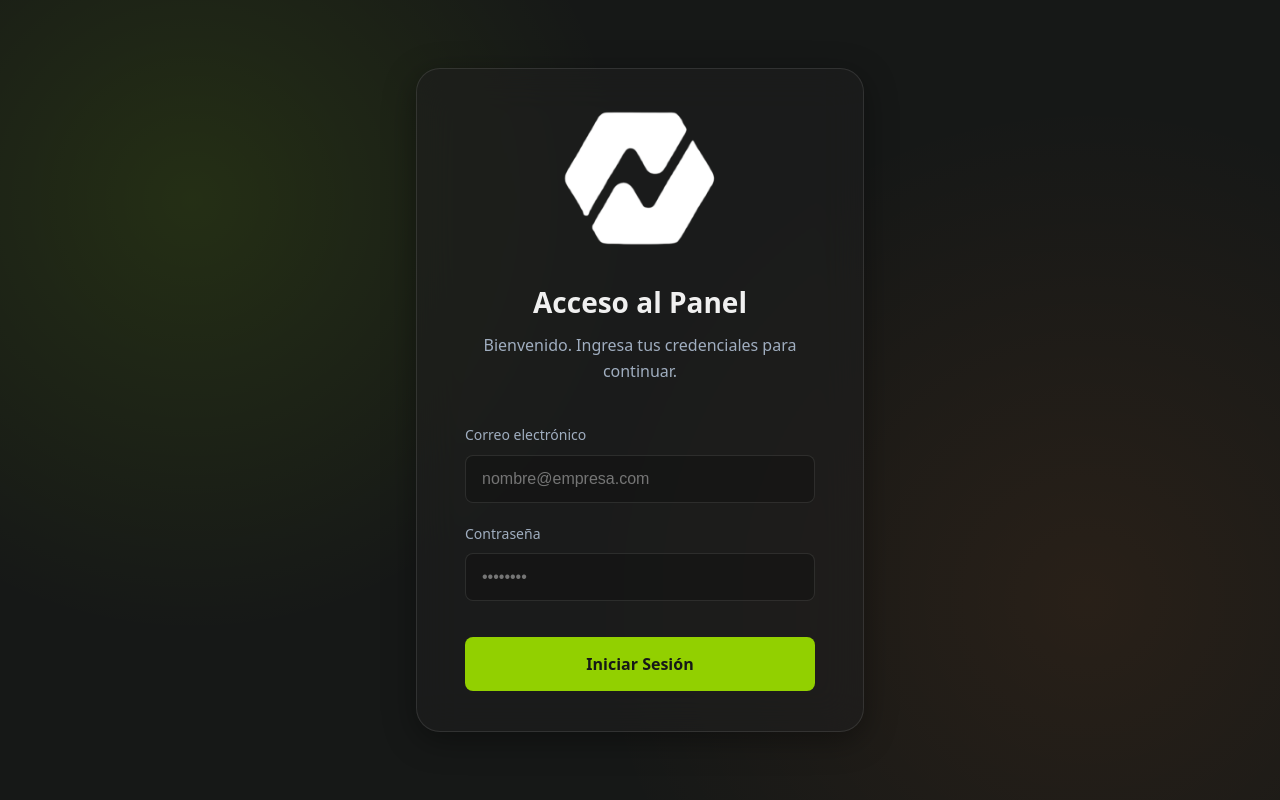
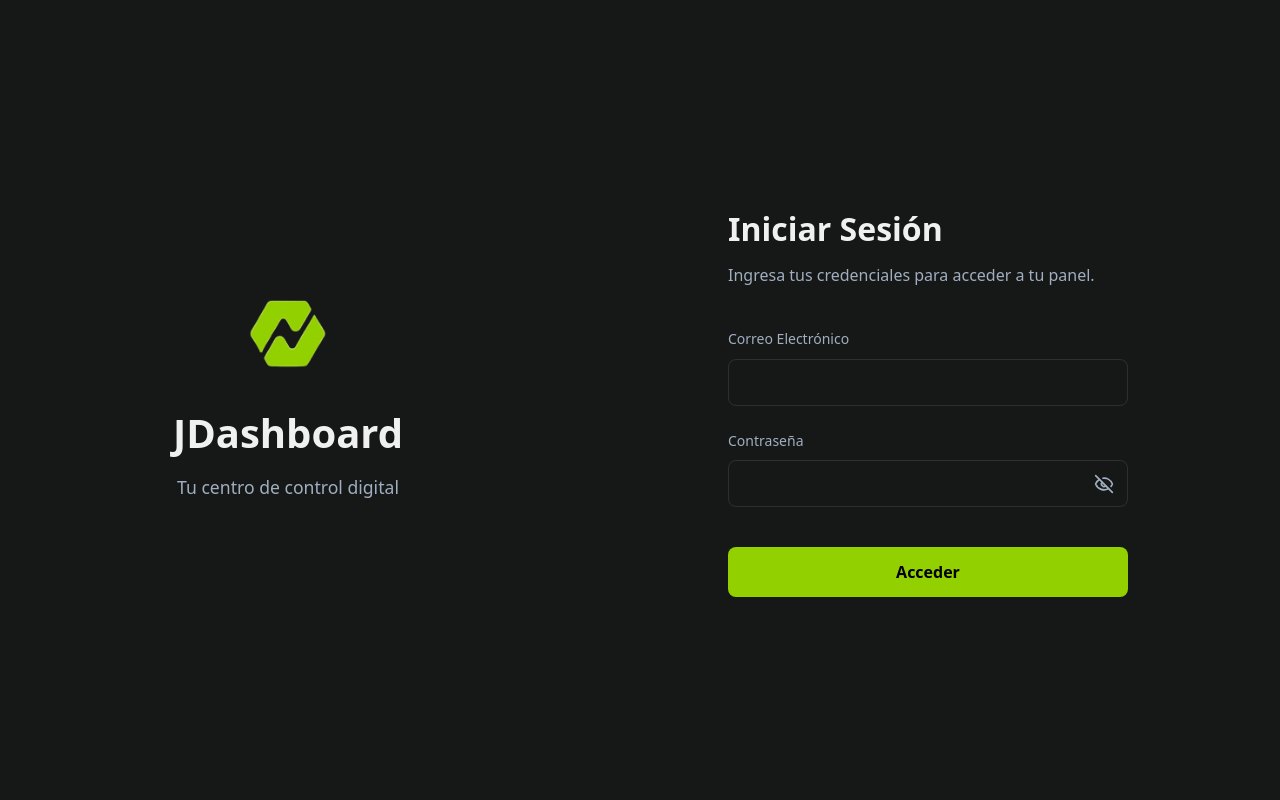
Before and after one commit to amysxry/JDashboard, a Vue app: page /login in a window 1280 px wide. Built offline with nearby package versions, Linux system fonts and the light colour scheme; no server answers.

Commit message:
Diseño login 1.1

```diff
--- a/src/views/Login.vue
+++ b/src/views/Login.vue
@@ -1,33 +1,56 @@
 <template>
   <div class="login-page">
-    <div class="background-design"></div>
+    <div class="branding-panel">
+      <div class="branding-content">
+        <img src="@/assets/logo-jdashboard.png" alt="JDashboard Logo" class="logo" />
+        <h1 class="brand-title">JDashboard</h1>
+        <p class="brand-subtitle">Tu centro de control digital</p>
+      </div>
+    </div>
 
-    <div class="login-container">
-
-      <div class="login-box" v-motion="'popVisible'">
-        <div class="logo-container">
-          <img src="@/assets/logo-jdashboard.png" alt="JDashboard Logo" class="logo" />
+    <div class="form-panel">
+      <div class="form-container">
+        <div class="form-header">
+          <h2 class="form-title">Iniciar Sesión</h2>
+          <p class="form-subtitle">Ingresa tus credenciales para acceder a tu panel.</p>
         </div>
 
-        <h2 class="form-title">Acceso al Panel</h2>
-        <p class="form-subtitle">Bienvenido. Ingresa tus credenciales para continuar.</p>
+        <form @submit.prevent="handleLogin" class="login-form">
+          <div class="input-group">
+            <label for="email" class="input-label">Correo Electrónico</label>
+            <input
+              id="email"
+              v-model="email"
+              type="email"
+              class="form-input"
+              required
+            />
+          </div>
 
-        <form @submit.prevent="handleLogin" class="login-form">
-          <div class="form-group" v-motion :initial="{ opacity: 0, y: 20 }" :enter="{ opacity: 1, y: 0, transition: { delay: 200 } }">
-            <label for="email" class="form-label">Correo electrónico</label>
-            <input id="email" v-model="email" type="email" placeholder="nombre@empresa.com" required class="form-input" />
+          <div class="input-group">
+            <label for="password" class="input-label">Contraseña</label>
+            <div class="password-wrapper">
+              <input
+                id="password"
+                v-model="password"
+                :type="passwordFieldType"
+                class="form-input"
+                required
+              />
+              <button type="button" @click="togglePasswordVisibility" class="password-toggle-btn">
+                <EyeOff v-if="passwordFieldType === 'password'" class="toggle-icon" />
+                <Eye v-else class="toggle-icon" />
+              </button>
+            </div>
           </div>
-          <div class="form-group" v-motion :initial="{ opacity: 0, y: 20 }" :enter="{ opacity: 1, y: 0, transition: { delay: 300 } }">
-            <label for="password" class="form-label">Contraseña</label>
-            <input id="password" v-model="password" type="password" placeholder="••••••••" required class="form-input" />
-          </div>
-          <button type="submit" class="login-button" :disabled="loading" v-motion :initial="{ opacity: 0, y: 20 }" :enter="{ opacity: 1, y: 0, transition: { delay: 400 } }">
-            <span v-if="!loading">Iniciar Sesión</span>
-            <span v-else>Verificando...</span>
+
+          <p v-if="error" class="error-message">{{ error }}</p>
+
+          <button type="submit" class="login-button" :disabled="loading">
+            <span v-if="!loading">Acceder</span>
+            <div v-else class="spinner"></div>
           </button>
         </form>
-
-        <p v-if="error" class="error-message">{{ error }}</p>
       </div>
     </div>
   </div>
@@ -37,25 +60,32 @@
 import { ref } from 'vue';
 import { supabase } from '@/lib/supabaseClient';
 import { useRouter } from 'vue-router';
+import { Eye, EyeOff } from 'lucide-vue-next';
 
+// La lógica del script no cambia, es la misma que ya tenías.
 const email = ref('');
 const password = ref('');
 const error = ref('');
 const loading = ref(false);
 const router = useRouter();
+const passwordFieldType = ref('password');
+
+const togglePasswordVisibility = () => {
+  passwordFieldType.value = passwordFieldType.value === 'password' ? 'text' : 'password';
+};
 
 const handleLogin = async () => {
   error.value = '';
   loading.value = true;
   try {
-    const { data, error: loginError } = await supabase.auth.signInWithPassword({
+    const { error: loginError } = await supabase.auth.signInWithPassword({
       email: email.value,
       password: password.value
     });
     if (loginError) throw loginError;
     router.push('/dashboard');
   } catch (err) {
-    error.value = 'Correo o contraseña incorrectos.';
+    error.value = 'Las credenciales no son correctas.';
   } finally {
     loading.value = false;
   }
@@ -63,145 +93,222 @@ const handleLogin = async () => {
 </script>
 
 <style scoped>
-@keyframes subtle-gradient-move {
-  0% { background-position: 0% 50%; }
-  50% { background-position: 100% 50%; }
-  100% { background-position: 0% 50%; }
+/* Variables de Diseño Minimalista */
+:root {
+  --color-primary: #92d000;
+  --color-bg: #121212;
+  --color-bg-panel: #1C1C1E;
+  --color-border: #333333;
+  --color-border-focus: var(--color-primary);
+  --color-text-primary: #FFFFFF;
+  --color-text-secondary: #A0A0A0;
+  --color-error: #E5484D;
 }
 
 .login-page {
-  position: fixed; top: 0; left: 0;
-  width: 100vw; height: 100vh;
+  display: flex;
+  width: 100vw;
+  height: 100vh;
+  background-color: var(--color-bg);
+  color: var(--color-text-primary);
+}
+
+/* --- Panel de Branding (Izquierda) --- */
+.branding-panel {
+  width: 45%;
+  background-color: var(--color-bg);
   display: flex;
   align-items: center;
   justify-content: center;
-  background-color: var(--color-bg-dark);
-  overflow: hidden;
+  padding: 3rem;
 }
 
-.background-design {
-  position: absolute;
-  top: 0; left: 0; right: 0; bottom: 0;
-  background:
-    radial-gradient(circle at 15% 25%, hsla(81, 100%, 50%, 0.1), transparent 35%),
-    radial-gradient(circle at 85% 75%, hsla(24, 99%, 57%, 0.08), transparent 40%);
-  animation: subtle-gradient-move 25s ease-in-out infinite;
+.branding-content {
+  text-align: center;
 }
 
-.login-container {
-  width: 100%;
-  max-width: 480px;
-  padding: 1rem;
-  box-sizing: border-box;
-  position: relative;
-  z-index: 1;
-}
-
-.login-box {
-  background: rgba(30, 30, 30, 0.6);
-  padding: 2.5rem 3rem;
-  border-radius: 24px;
-  box-shadow: 0 8px 32px rgba(0, 0, 0, 0.37);
-  backdrop-filter: blur(20px);
-  border: 1px solid rgba(255, 255, 255, 0.1);
-}
-
-.logo-container {
-  text-align: center;
+.logo {
+  width: 80px;
+  height: auto;
   margin-bottom: 1.5rem;
 }
 
-.logo {
-  max-width: 160px;
-  height: auto;
-  filter: brightness(0) invert(1);
+.brand-title {
+  font-size: 2.5rem;
+  font-weight: 600;
+  margin: 0;
+}
+
+.brand-subtitle {
+  font-size: 1.1rem;
+  color: var(--color-text-secondary);
+  margin-top: 0.5rem;
+  font-weight: 300;
+}
+
+/* --- Panel del Formulario (Derecha) --- */
+.form-panel {
+  width: 55%;
+  background-color: var(--color-bg-panel);
+  display: flex;
+  align-items: center;
+  justify-content: center;
+  padding: 3rem;
+}
+
+.form-container {
+  width: 100%;
+  max-width: 400px;
+}
+
+.form-header {
+  margin-bottom: 2.5rem;
 }
 
 .form-title {
-  text-align: center;
-  font-size: 1.75rem;
+  font-size: 2rem;
   font-weight: 600;
-  color: var(--color-text-primary);
-  margin-bottom: 0.5rem;
+  margin: 0;
 }
 
 .form-subtitle {
-  text-align: center;
-  font-size: 1rem;
   color: var(--color-text-secondary);
-  margin-bottom: 2.5rem;
+  margin-top: 0.5rem;
 }
 
+/* --- Formulario --- */
 .login-form {
   display: flex;
   flex-direction: column;
-  gap: 1.25rem;
+  gap: 1.5rem;
 }
 
-.form-label {
-  display: block;
+.input-group {
+  display: flex;
+  flex-direction: column;
+}
+
+.input-label {
+  font-size: 0.875rem;
+  color: var(--color-text-secondary);
   margin-bottom: 0.5rem;
-  color: var(--color-text-secondary);
-  font-size: 0.875rem;
   font-weight: 500;
 }
 
 .form-input {
+  background-color: var(--color-bg);
+  border: 1px solid var(--color-border);
+  border-radius: 8px;
+  padding: 0.85rem 1rem;
+  font-size: 1rem;
+  color: var(--color-text-primary);
   width: 100%;
-  padding: 0.875rem 1rem;
-  background: rgba(0, 0, 0, 0.2);
-  border: 1px solid var(--color-border);
-  border-radius: var(--border-radius-md);
-  font-size: 1rem;
-  color: #ffffff;
-  transition: var(--transition-fast);
-  box-sizing: border-box;
+  transition: border-color 0.2s ease, box-shadow 0.2s ease;
 }
 
 .form-input:focus {
   outline: none;
-  border-color: var(--color-primary);
-  box-shadow: 0 0 0 3px rgba(146, 208, 0, 0.25);
+  border-color: var(--color-border-focus);
+  box-shadow: 0 0 0 3px rgba(146, 208, 0, 0.15);
 }
 
+.password-wrapper {
+  position: relative;
+}
+
+.password-wrapper .form-input {
+  padding-right: 3rem; /* Espacio para el botón */
+}
+
+.password-toggle-btn {
+  position: absolute;
+  top: 0;
+  right: 0;
+  height: 100%;
+  width: 3rem;
+  background: none;
+  border: none;
+  cursor: pointer;
+  display: flex;
+  align-items: center;
+  justify-content: center;
+}
+
+.toggle-icon {
+  width: 20px;
+  height: 20px;
+  color: var(--color-text-secondary);
+  transition: color 0.2s ease;
+}
+
+.password-toggle-btn:hover .toggle-icon {
+  color: var(--color-text-primary);
+}
+
+/* --- Botón de Login --- */
 .login-button {
-  background: var(--color-primary);
-  color: var(--color-bg-dark);
-  padding: 1rem;
+  background-color: var(--color-primary);
+  color: #000;
+  font-weight: 600;
+  padding: 0.85rem;
   border: none;
-  border-radius: var(--border-radius-md);
+  border-radius: 8px;
   font-size: 1rem;
-  font-weight: var(--font-weight-bold);
   cursor: pointer;
-  transition: var(--transition-fast);
   margin-top: 1rem;
+  transition: background-color 0.2s ease, transform 0.2s ease;
+  display: flex;
+  align-items: center;
+  justify-content: center;
+  min-height: 48px; /* Altura fija para evitar saltos con el spinner */
 }
 
 .login-button:hover:not(:disabled) {
-  background: var(--color-primary-dark);
+  background-color: #A8F000; /* Un verde un poco más brillante */
   transform: translateY(-2px);
-  box-shadow: 0 4px 15px rgba(146, 208, 0, 0.2);
 }
 
 .login-button:disabled {
-  background: #555;
+  background-color: var(--color-border);
   cursor: not-allowed;
-  opacity: 0.8;
 }
 
+.spinner {
+  width: 20px;
+  height: 20px;
+  border: 2px solid rgba(0, 0, 0, 0.3);
+  border-top-color: #000;
+  border-radius: 50%;
+  animation: spin 1s linear infinite;
+}
+
+@keyframes spin {
+  to { transform: rotate(360deg); }
+}
+
+/* --- Mensaje de Error --- */
 .error-message {
   color: var(--color-error);
   text-align: center;
-  margin-top: 1.5rem;
   font-size: 0.9rem;
-  padding: 0.75rem;
-  background: rgba(229, 62, 62, 0.1);
-  border-radius: var(--border-radius-md);
+  margin-top: -0.5rem; /* Lo coloca entre los campos y el botón */
+  margin-bottom: -0.5rem;
 }
 
-@media (max-width: 480px) {
-  .login-box {
-    padding: 2rem 1.5rem;
+/* --- Diseño Responsivo --- */
+@media (max-width: 768px) {
+  .login-page {
+    flex-direction: column;
+  }
+  .branding-panel {
+    display: none; /* Ocultamos el panel de branding en móviles para centrarnos en el login */
+  }
+  .form-panel {
+    width: 100%;
+    height: 100%;
+    justify-content: flex-start;
+    padding-top: 4rem;
   }
 }
+
 </style>
```
